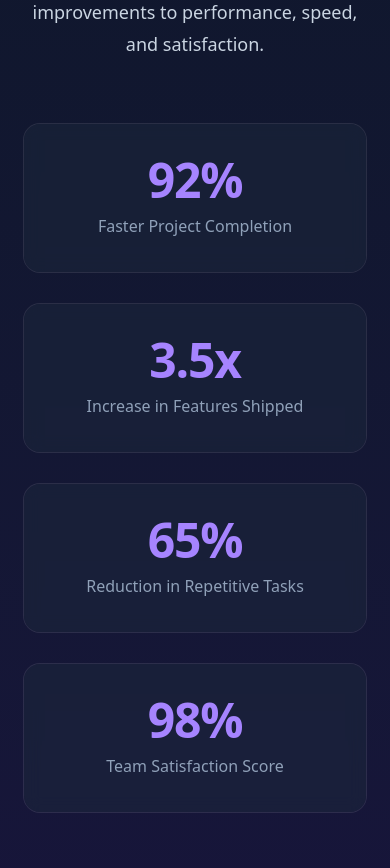
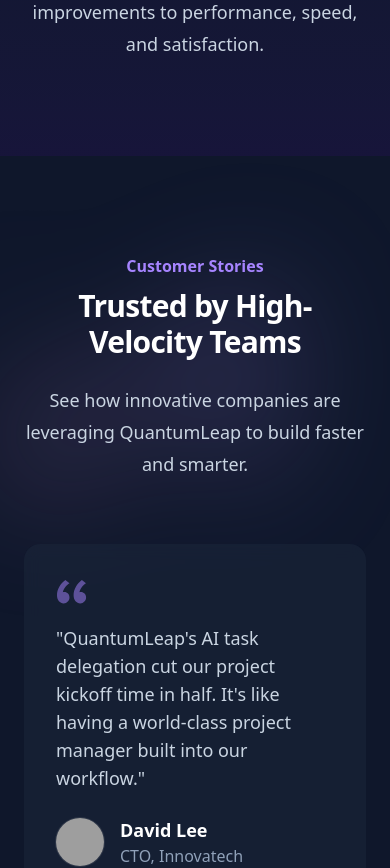
Before and after one commit to AkashAkter/single-page-app, a Next.js app: page / in a window 390 px wide. Shown: the part 4340-5208 px from the top of the page. Built offline with nearby package versions, Linux system fonts and the light colour scheme; grey boxes are pictures that could not be loaded.

Commit message:
updating

```diff
--- a/src/components/Stats.tsx
+++ b/src/components/Stats.tsx
@@ -1,11 +1,11 @@
 /* eslint-disable react/no-unescaped-entities */
 const Stats = () => {
-  const stats = [
-    { value: "92%", label: "Faster Project Completion" },
-    { value: "3.5x", label: "Increase in Features Shipped" },
-    { value: "65%", label: "Reduction in Repetitive Tasks" },
-    { value: "98%", label: "Team Satisfaction Score" },
-  ];
+  // const stats = [
+  //   { value: "92%", label: "Faster Project Completion" },
+  //   { value: "3.5x", label: "Increase in Features Shipped" },
+  //   { value: "65%", label: "Reduction in Repetitive Tasks" },
+  //   { value: "98%", label: "Team Satisfaction Score" },
+  // ];
 
   return (
     <section className="bg-gradient-to-b from-slate-900 to-violet-950/25 py-24 sm:py-32">
@@ -19,21 +19,6 @@
             measurable improvements to performance, speed, and satisfaction.
           </p>
         </div>
-        <dl className="mt-16 grid grid-cols-1 gap-8 sm:grid-cols-2 lg:grid-cols-4">
-          {stats.map((stat) => (
-            <div
-              key={stat.label}
-              className="flex flex-col-reverse gap-y-2 rounded-2xl bg-slate-800/50 p-8 text-center ring-1 ring-white/10 backdrop-blur-sm transition-all duration-300 hover:-translate-y-1 hover:ring-violet-400/20"
-            >
-              <dt className="text-base leading-7 text-slate-400">
-                {stat.label}
-              </dt>
-              <dd className="text-5xl font-extrabold tracking-tight text-violet-400">
-                {stat.value}
-              </dd>
-            </div>
-          ))}
-        </dl>
       </div>
     </section>
   );
```
